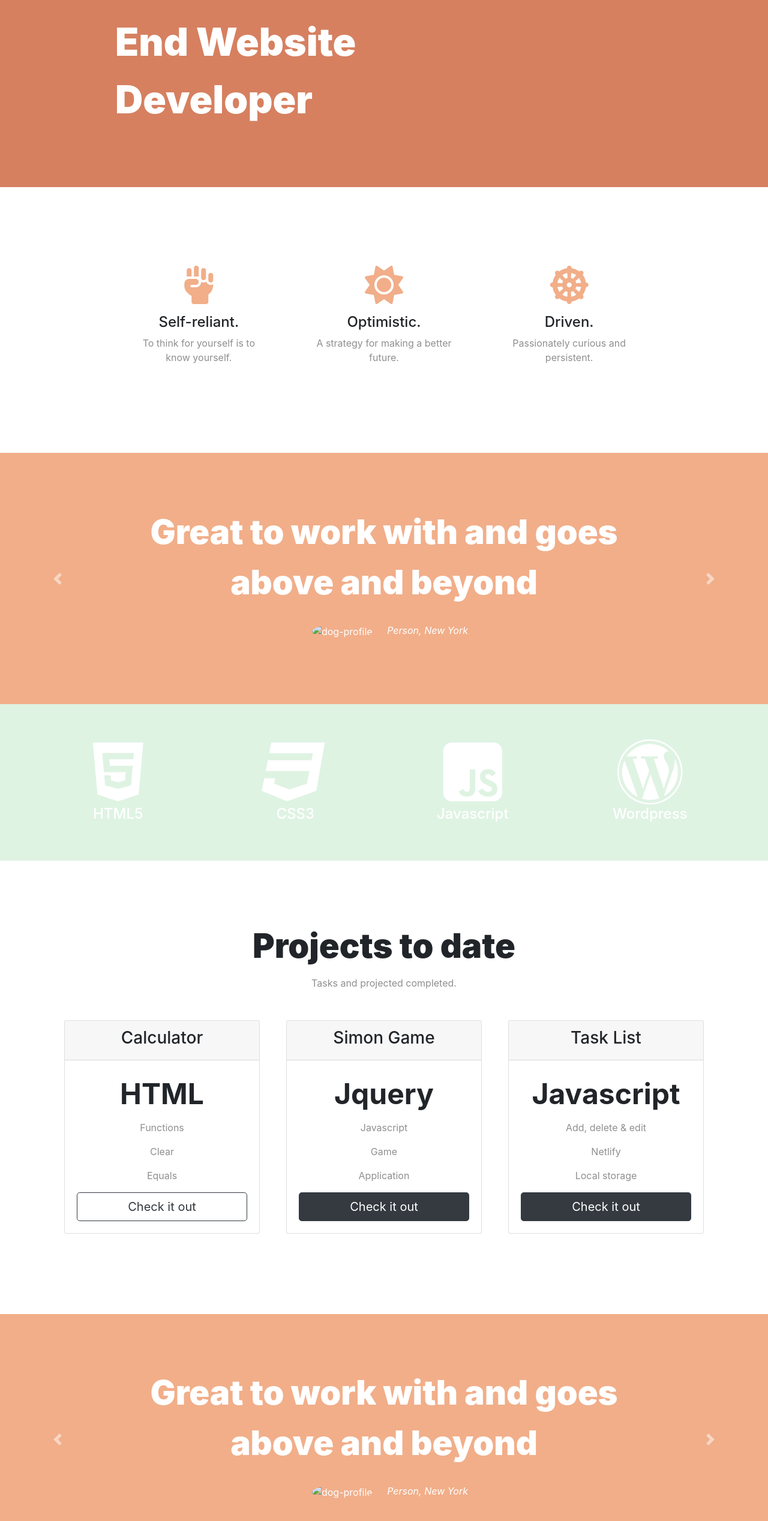
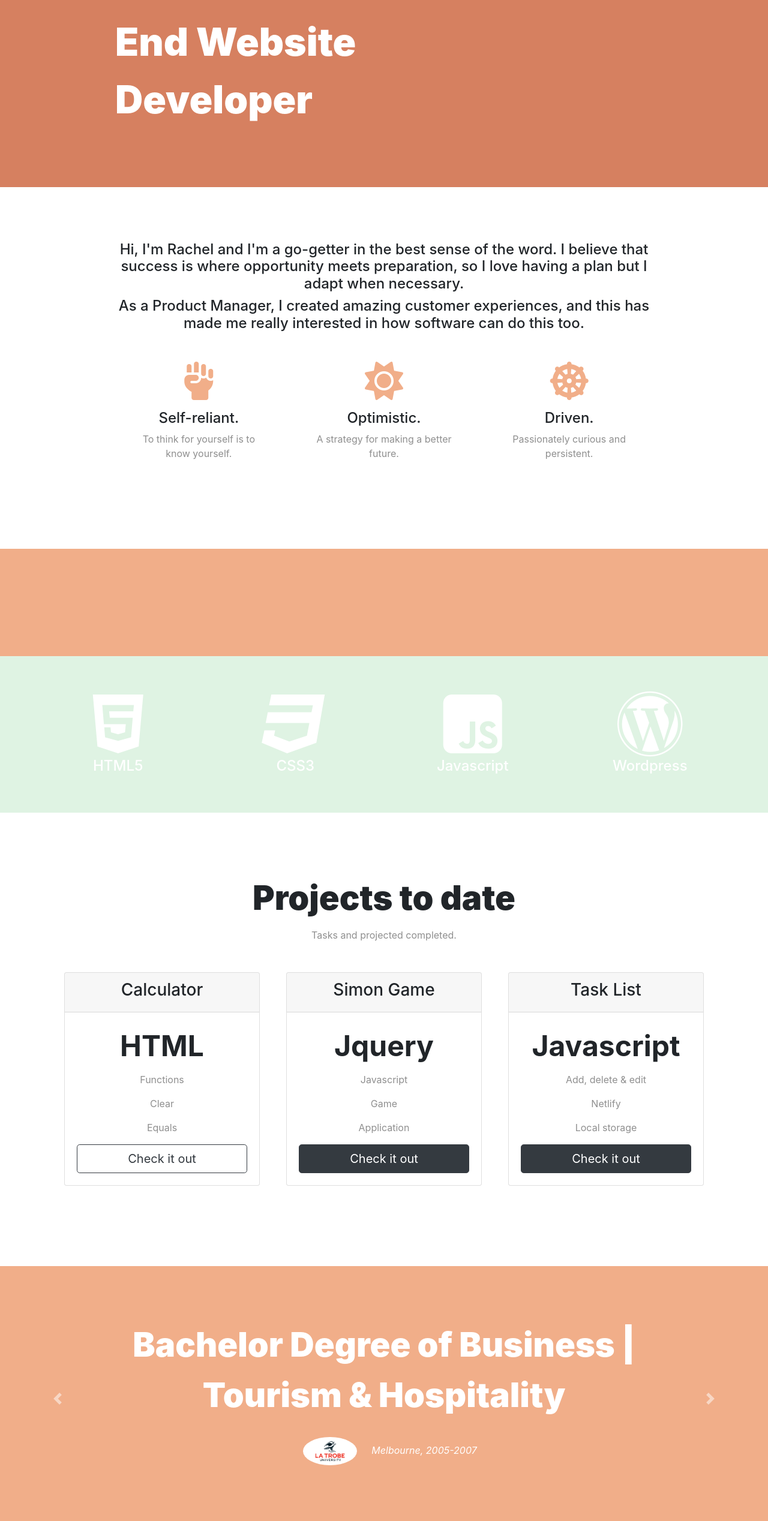
Before and after one commit to RachelUberti/myWebsite, a plain HTML site: page index.html in a window 1280 px wide. Shown: the part 254-2790 px from the top of the page at 60% size. Drawn offline with nearby package versions, Linux system fonts and the light colour scheme.

Commit message:
structure

```diff
--- a/index.html
+++ b/index.html
@@ -71,6 +71,9 @@
 
   <section class="white-section" id="features">
     <div class="container-fluid">
+      <div>
+        <h3 class="feature-title">Hi, I'm Rachel and I'm a go-getter in the best sense of the word. I believe that success is where opportunity meets preparation, so I love having a plan but I adapt when necessary.</h3>
+        <h3 class="feature-title">As a Product Manager, I created amazing customer experiences, and this has made me really interested in how software can do this too. </h3>
       <div class="row">
         <div class="col-lg-4 feature-box">
           <i class="fas fa-fist-raised feature-icon fa-4x"></i>
@@ -88,36 +91,16 @@
         <p class="Features-text">Passionately curious and persistent.</p>
       </div>
     </div>
+    <div>
     </div>
     </section>
 
 
     <!-- Testimonials -->
 
-    <section class="coloured-section" id="testimonials">
-
-      <div id="testimonial-carousel" class="carousel slide" data-ride="false">
-<div class="carousel-inner">
-  <div class="carousel-item active container-fluid">
-    <h2 class="testimonial-text">Great to work with and goes above and beyond</h2>
-    <img class="testimonial-image" src="images/dog-img.jpg" alt="dog-profile">
-    <em>Person, New York</em>
-   </div>
-
-  <div class="carousel-item container-fluid">
-    <h2 class="testimonial-text">Logical, direct and friendly.</h2>
-  <img class="testimonial-image" src="images/lady-img.jpg" alt="lady-profile">
-  <em>Person, Illinois</em>
-</div>
-</div>
-<a class="carousel-control-prev" href="#testimonial-carousel" role="button" data-slide="prev">
-  <span class="carousel-control-prev-icon"></span>
-</a>
-<a class="carousel-control-next" href="#testimonial-carousel" role="button" data-slide="next">
-  <span class="carousel-control-next-icon"></span>
-</a>
-
-      </div>
+    <section class="coloured-section" id="about">
+      <div class="container-fluid">
+     </div>
     </section>
 
 
@@ -206,20 +189,20 @@
 
  <!-- Testimonials -->
 
+
  <section class="coloured-section" id="testimonials">
 
   <div id="testimonial-carousel" class="carousel slide" data-ride="false">
 <div class="carousel-inner">
 <div class="carousel-item active container-fluid">
-<h2 class="testimonial-text">Great to work with and goes above and beyond</h2>
-<img class="testimonial-image" src="images/dog-img.jpg" alt="dog-profile">
-<em>Person, New York</em>
+<h2 class="testimonial-text">Bachelor Degree of Business | Tourism & Hospitality</h2>
+<img class="testimonial-image" src="latrobe-logo.png" alt="La Trobe Uni Logo">
+<em>Melbourne, 2005-2007</em>
 </div>
-
 <div class="carousel-item container-fluid">
-<h2 class="testimonial-text">Logical, direct and friendly.</h2>
-<img class="testimonial-image" src="images/lady-img.jpg" alt="lady-profile">
-<em>Person, Illinois</em>
+<h2 class="testimonial-text">Generation Aus x Academy Xi | Front End Web Dev Bootcamp</h2>
+<img class="testimonial-image" src="generation.jpg" alt="Generation Australia Logo">
+<em>Melbourne, 2020</em>
 </div>
 </div>
 <a class="carousel-control-prev" href="#testimonial-carousel" role="button" data-slide="prev">
@@ -236,7 +219,7 @@
 
     <section class="coloured-section" id="cta">
 <div class="container-fluid">
-      <h3 class="big-heading">A product manager turned coder.</h3>
+      <h3 class="big-heading">I love the flexibility, prolificacy and variety of coding as it converges nicely with my travel-centric lifestyle.</h3>
       <button class="btn btn-lg btn-dark download-button" type="button"><i class="fa fa-circle"></i>Github</button>
       <button class="btn btn-lg btn-light download-button" type="button"><i class="fa fa-play"></i>Linkedin</button>
 </div>
--- a/styles.css
+++ b/styles.css
@@ -127,7 +127,13 @@ p {
 }
 
 .feature-icon:hover {
-  color: #ff4c68;
+  color: #d68060;
+}
+
+/*About section */
+
+#about {
+  background-color: #f1ae89;
 }
 
 /*Testimonal section */
```
Also changed, not shown: generation.jpg (added), latrobe-logo.png (added).
